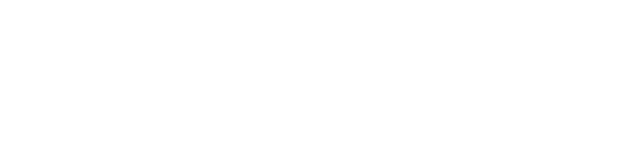
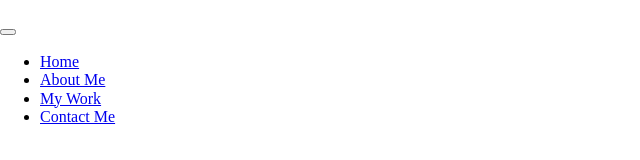
Before and after one commit to dlmeredi/Portfolio, a plain HTML site: page index.html in a window 1280 px wide. Shown: the whole page, without its empty margins (0-640 px from the left). Drawn offline with nearby package versions, Linux system fonts and the light colour scheme.

Commit message:
updates index.html header

```diff
--- a/index.html
+++ b/index.html
@@ -11,6 +11,23 @@
     <script src="https://kit.fontawesome.com/2cbb9851c7.js" crossorigin="anonymous"></script>
 </head>
 <body>
+<header>
+    <div class="logo">
+        <img src="" alt="">
+    </div>
+    <button class="nav-toggle" aria-label="toggle navigation">
+        <span class="hamburger"></span>
+    </button>
+    <nav class="nav">
+        <ul class="nav__list">
+            <li class="nav__item"><a href="#">Home</a></li>
+            <li class="nav__item"><a href="#">About Me</a></li>
+            <li class="nav__item"><a href="#">My Work</a></li>
+            <li class="nav__item"><a href="#">Contact Me</a></li>
+        </ul>
+    </nav>
+</header>
+
 
 </body>
 </html>
```
